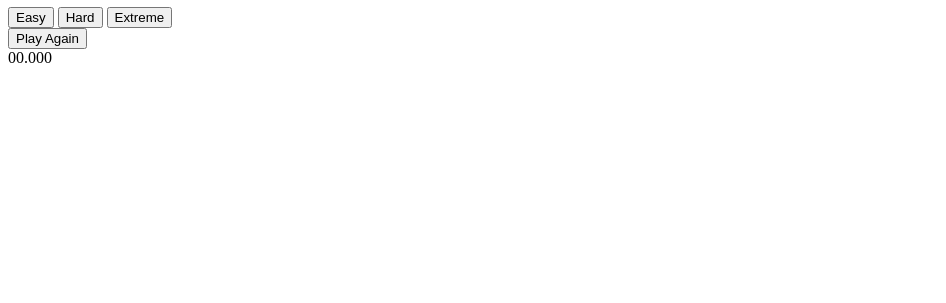
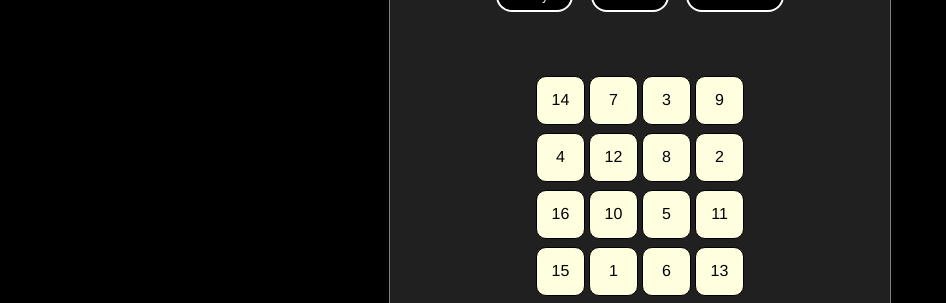
Before and after one commit to OnChetrit/TouchNums, a plain HTML site: page index.html in a window 1280 px wide. Shown: the part 73-376 px from the top of the page, without its empty margins (0-946 px from the left). Drawn offline with Linux system fonts and the light colour scheme; the site is published under a folder, as on GitHub Pages, so addresses that start at the root find nothing.

Commit message:
Add files via upload

```diff
--- a/index.html
+++ b/index.html
@@ -4,7 +4,7 @@
     <meta charset="UTF-8" />
     <meta http-equiv="X-UA-Compatible" content="IE=edge" />
     <meta name="viewport" content="width=device-width, initial-scale=1.0" />
-    <link rel="stylesheet" href="/css/main.css" />
+    <link rel="stylesheet" href="css/main.css" />
     <title>Touch Numbers</title>
   </head>
   <body onload="init()">
@@ -32,6 +32,6 @@
       </div>
     </div>
     <script src="js/util.js"></script>
-    <script src="/js/main.js"></script>
+    <script src="js/main.js"></script>
   </body>
 </html>
```
